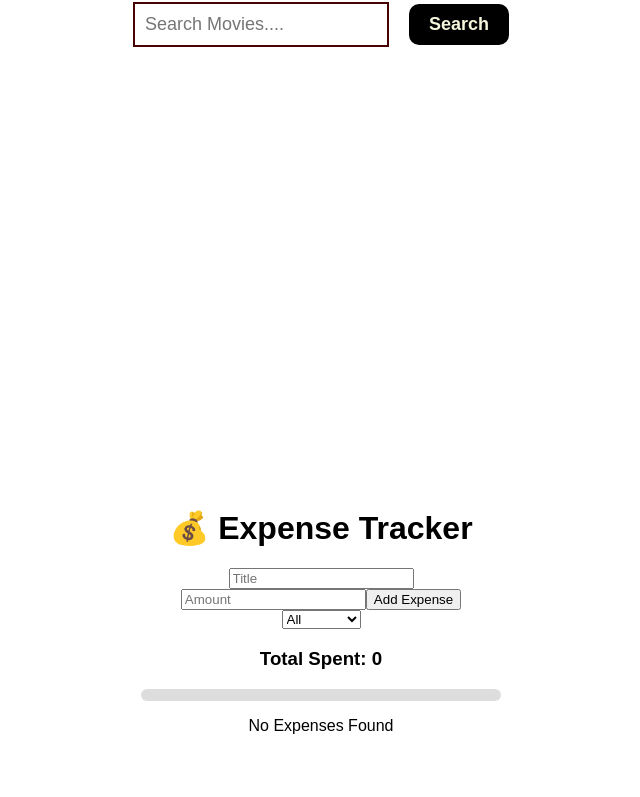
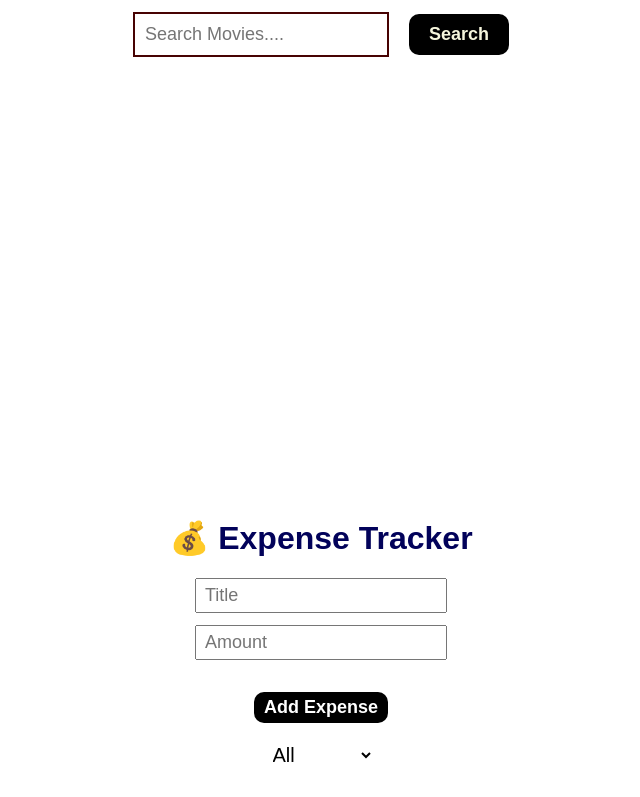
Before and after one commit to vonnue-assin/drag-drop-app, a React (Create React App) app: page / in a window 1280 px wide. Shown: the part 2722-3519 px from the top of the page, without its empty margins (319-959 px from the left). Built offline with nearby package versions, Linux system fonts and the light colour scheme.

Commit message:
feat: implemented new functionality for expense tracker

```diff
--- a/src/components/ExpenseChart/index.tsx
+++ b/src/components/ExpenseChart/index.tsx
@@ -1,4 +1,6 @@
 import { Expense } from "../../types/Expense";
+
+import "./styles.css";
 
 type Props = {
   expenses: Expense[];
@@ -7,8 +9,8 @@ type Props = {
 const ExpenseChart = ({ expenses }: Props) => {
   const total = expenses.reduce((sum, e) => sum + e.amount, 0);
   return (
-    <div>
-      <h3>Total Spent: {total}</h3>
+    <div className="total">
+      <h3 className="spent">Total Spent: {total}</h3>
       <div className="chart-bar">
         <div
           className="chart-fill"
--- /dev/null
+++ b/src/components/ExpenseChart/styles.css
@@ -0,0 +1,4 @@
+.spent {
+  font-family: sans-serif;
+  font-size: 32px;
+}
--- a/src/components/ExpenseForm/index.tsx
+++ b/src/components/ExpenseForm/index.tsx
@@ -1,5 +1,7 @@
 import { useState } from "react";
 import { Expense } from "../../types/Expense";
+
+import "./styles.css";
 
 type Props = {
   onAddExpense: (expense: Expense) => void;
@@ -27,19 +29,21 @@ const ExpenseForm = ({ onAddExpense }: Props) => {
   };
 
   return (
-    <form onSubmit={submitHandler}>
+    <form onSubmit={submitHandler} className="submit-form">
       <input
         value={title}
         onChange={(e) => setTitle(e.target.value)}
         placeholder="Title"
+        className="form"
       />
       <input
         type="number"
         value={amount}
         onChange={(e) => setAmount(e.target.value)}
         placeholder="Amount"
+        className="form"
       />
-      <button type="submit">Add Expense</button>
+      <button type="submit" className="add-expense">Add Expense</button>
     </form>
   );
 };
--- /dev/null
+++ b/src/components/ExpenseForm/styles.css
@@ -0,0 +1,26 @@
+.form {
+  padding-right: 8px;
+  padding-left: 8px;
+  padding-top: 5px;
+  padding-bottom: 5px;
+  font-size: 18px;
+}
+
+.submit-form {
+  display: flex;
+  flex-direction: column;
+  gap: 12px;
+  justify-content: center;
+  align-items: center;
+}
+
+.add-expense {
+  border: none;
+  background-color: black;
+  color: #fff;
+  font-size: 18px;
+  font-weight: bold;
+  padding: 5px 10px;
+  border-radius: 10px;
+  margin-top: 20px;
+}
--- a/src/pages/ExpenseShow.tsx
+++ b/src/pages/ExpenseShow.tsx
@@ -20,16 +20,16 @@ const ExpenseShow = () => {
 
   return (
     <div className="container">
-      <h1>💰 Expense Tracker</h1>
+      <h1 className="expense">💰 Expense Tracker</h1>
 
       <ExpenseForm onAddExpense={addExpenseHandler} />
 
-      <select onChange={(e) => setFilter(e.target.value)}>
-        <option>All</option>
-        <option>Food</option>
-        <option>Travel</option>
-        <option>Shopping</option>
-        <option>Bills</option>
+      <select onChange={(e) => setFilter(e.target.value)} className="select">
+        <option className="option">All</option>
+        <option className="option">Food</option>
+        <option className="option">Travel</option>
+        <option className="option">Shopping</option>
+        <option className="option">Bills</option>
       </select>
 
       <ExpenseChart expenses={filteredExpenses} />
--- a/src/pages/styles.css
+++ b/src/pages/styles.css
@@ -28,3 +28,22 @@
   background: #4caf50;
   border-radius: 6px;
 }
+
+/* Expense Tracker */
+
+.expense {
+  font-family: sans-serif;
+  color: rgb(2, 2, 90);
+}
+
+.select {
+  margin-top: 20px;
+  border: none;
+  font-size: 20px;
+  background-color: transparent;
+  cursor: pointer;
+}
+
+.option {
+  cursor: pointer;
+}
```
